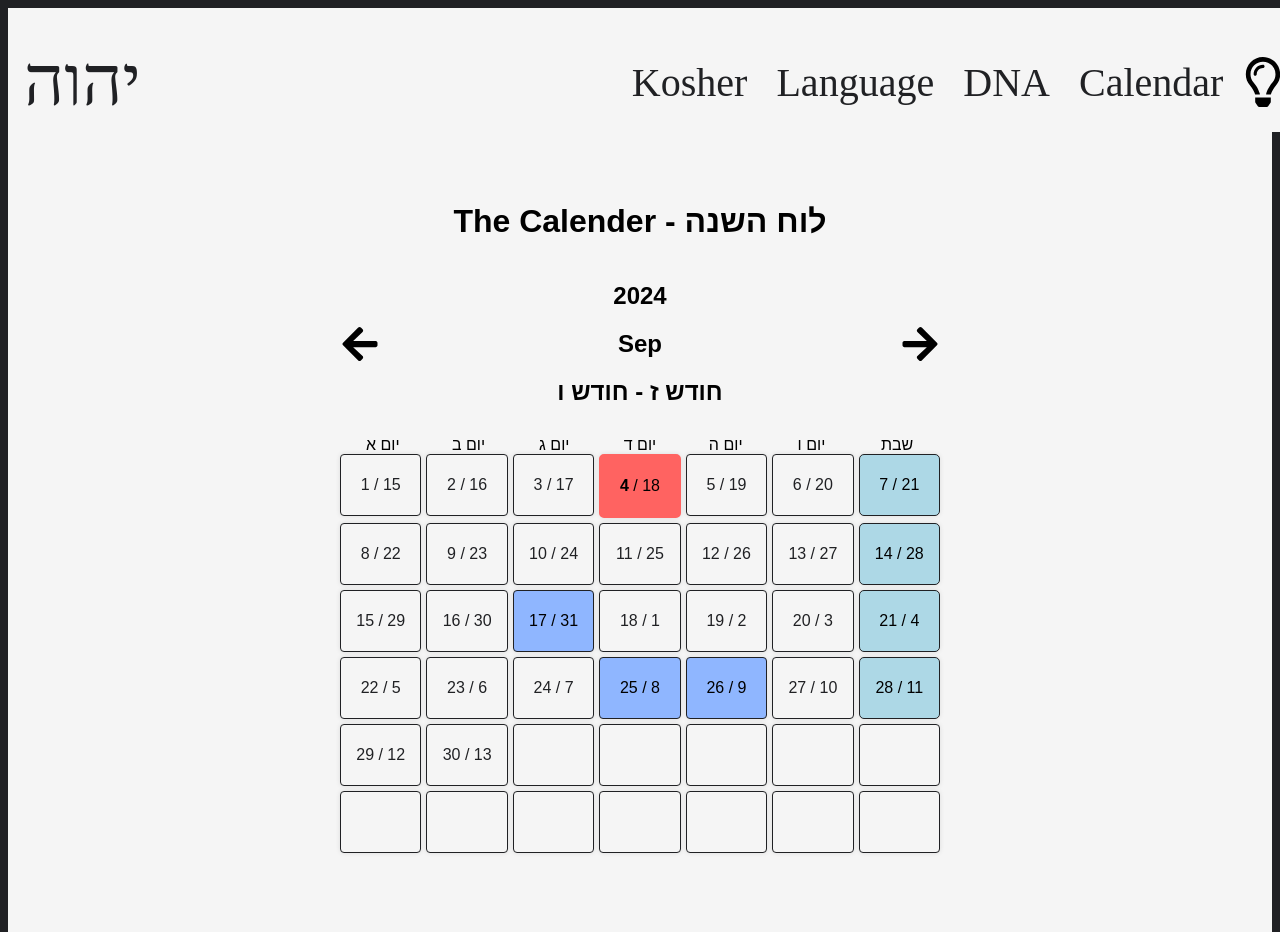
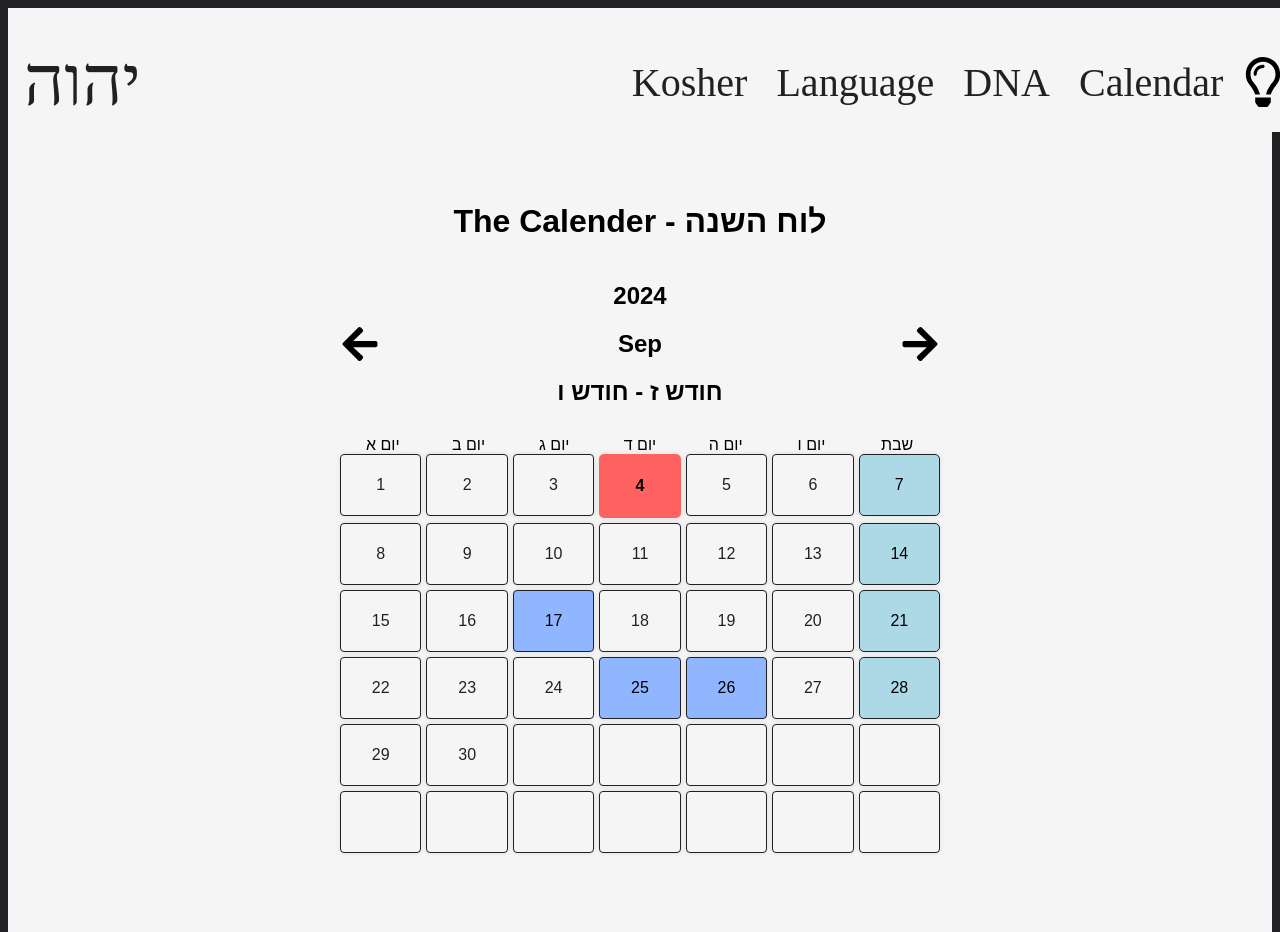
Before and after one commit to kingkashka/hisThorah, a React (Vite) app: page /calendar in a window 1280 px wide. Shown: the top 932 px of the page. Built offline with nearby package versions, Linux system fonts and the light colour scheme.

Commit message:
Removed all of the secondary days to the calendar

```diff
--- a/src/smallpages/CalendarSmallPage.jsx
+++ b/src/smallpages/CalendarSmallPage.jsx
@@ -85,7 +85,7 @@ function CalendarSmallPage() {
 
                         const markedDay = markedDays.find(d => d.month === month && d.day === currentDay);
                         const markedWeek = markedDays.find(d => d.month === month && d.startDay <= currentDay && d.endDay >= currentDay);
-                        const secondaryDay = secondaryDays[month] ? secondaryDays[month][currentDay] : null;
+                        // const secondaryDay = secondaryDays[month] ? secondaryDays[month][currentDay] : null;
 
                         const isToday = new Date().getDate() === currentDay && new Date().getMonth() === month && new Date().getFullYear() === currentYear;
 
@@ -93,7 +93,7 @@ function CalendarSmallPage() {
                             <div key={currentDay} className={`day--${context.color} ${markedDay ? markedDay.type : ''} ${markedWeek ? markedWeek.type : ''} ${isSaturday ? 'sabbath' : ''} ${isToday ? 'today' : ''}`}>
                                 <div className="day-number">
                                     <span className="gregorian-day">{currentDay}</span>
-                                    {secondaryDay && <span className="secondary-day">{secondaryDay}</span>}
+                                    {/* {secondaryDay && <span className="secondary-day">{secondaryDay}</span>} */}
                                 </div>
                                 {markedDay && <span className="tooltip">{markedDay.description}</span>}
                                 {markedWeek && <span className="tooltip">{markedWeek.description}</span>}
```
